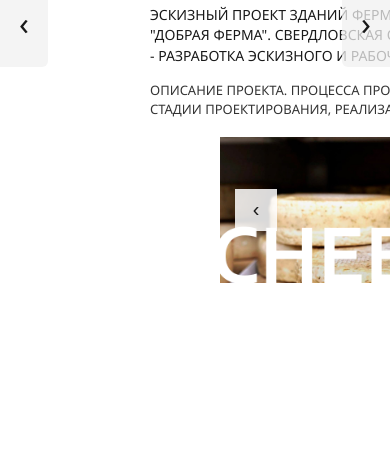
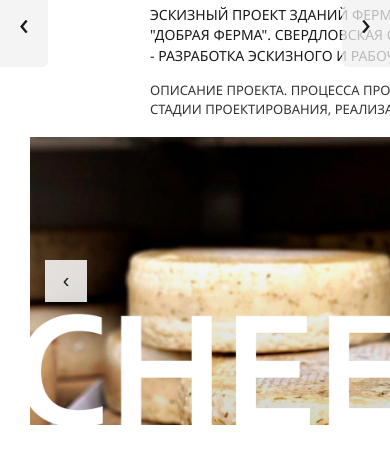
Before and after one commit to LIAKHOV-R/portfolio, a plain HTML site: page projects/project-05.html in a window 390 px wide. Shown: the part 83-546 px from the top of the page. Drawn offline with Linux system fonts and the light colour scheme.

Commit message:
Adjust carousel styles for better layout and responsiveness
Updated carousel styles to improve responsiveness and layout.

```diff
--- a/projects/project-05.html
+++ b/projects/project-05.html
@@ -7,7 +7,7 @@
   <link rel="stylesheet" href="../style.css">
   <style>
   .project-page {
-    max-width: 1775px;
+    max-width: 1920px;
     margin: 0 auto;
     padding: 20px 70px 20px;     /* сильно уменьшили отступы */
     color: #191919;
@@ -97,12 +97,13 @@
   /* Карусель занимает всё оставшееся место */
 .carousel {
   position: relative;
-    width: 100vw;
-    margin-left: calc(-50vw + 50%);
+  width: 100%;
+  max-width: 1920px;
+  margin: 0 auto;
+  aspect-ratio: 8 / 3;          /* жёстко 1920×720 */
   overflow: hidden;
   background: #c4c4c4;
-    flex-grow: 1;                /* растягивается на оставшуюся высоту */
-    min-height: 0;
+  flex-shrink: 0;
 }
 
 .carousel-track {
```
Lines whose indentation alone changed are shown as unchanged.
